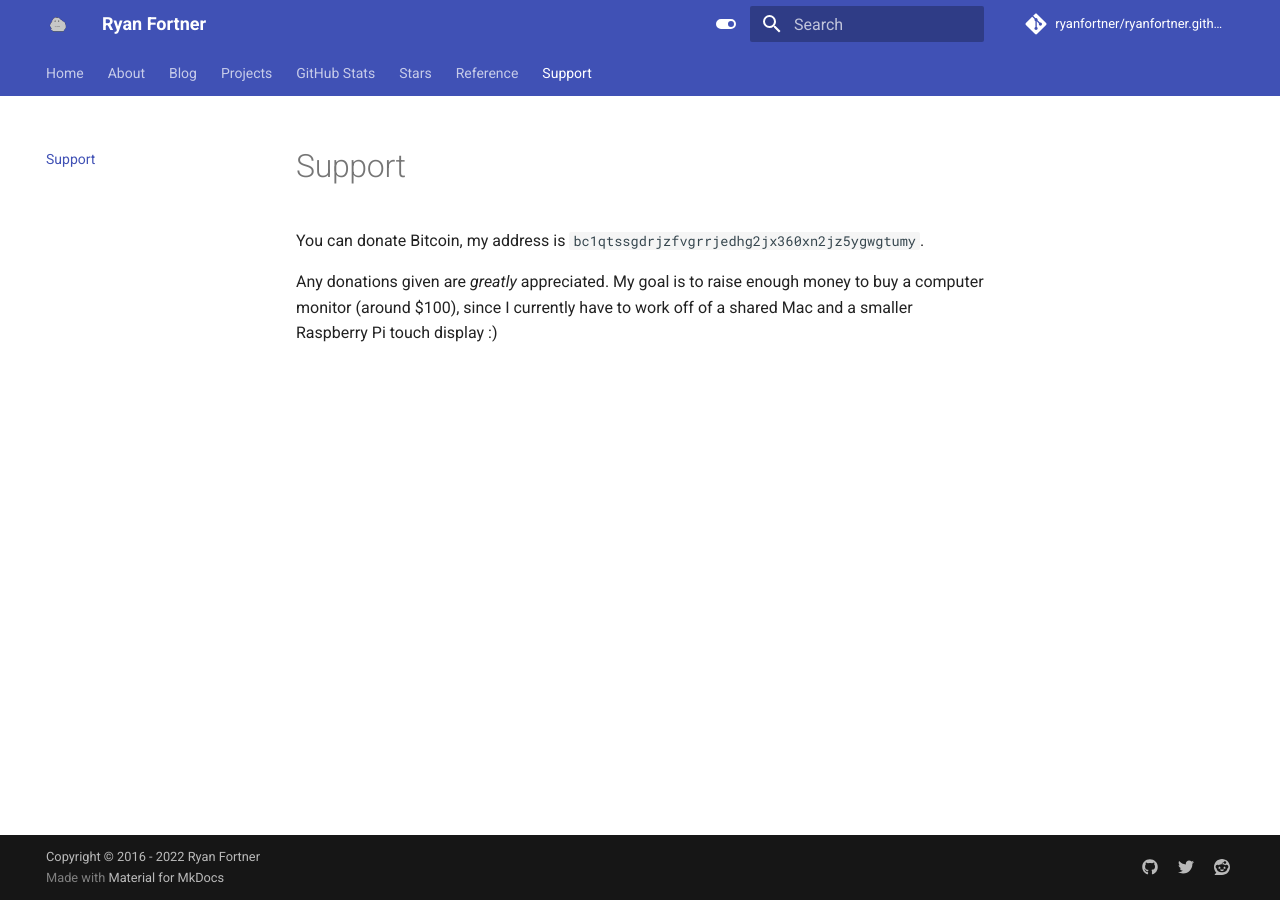
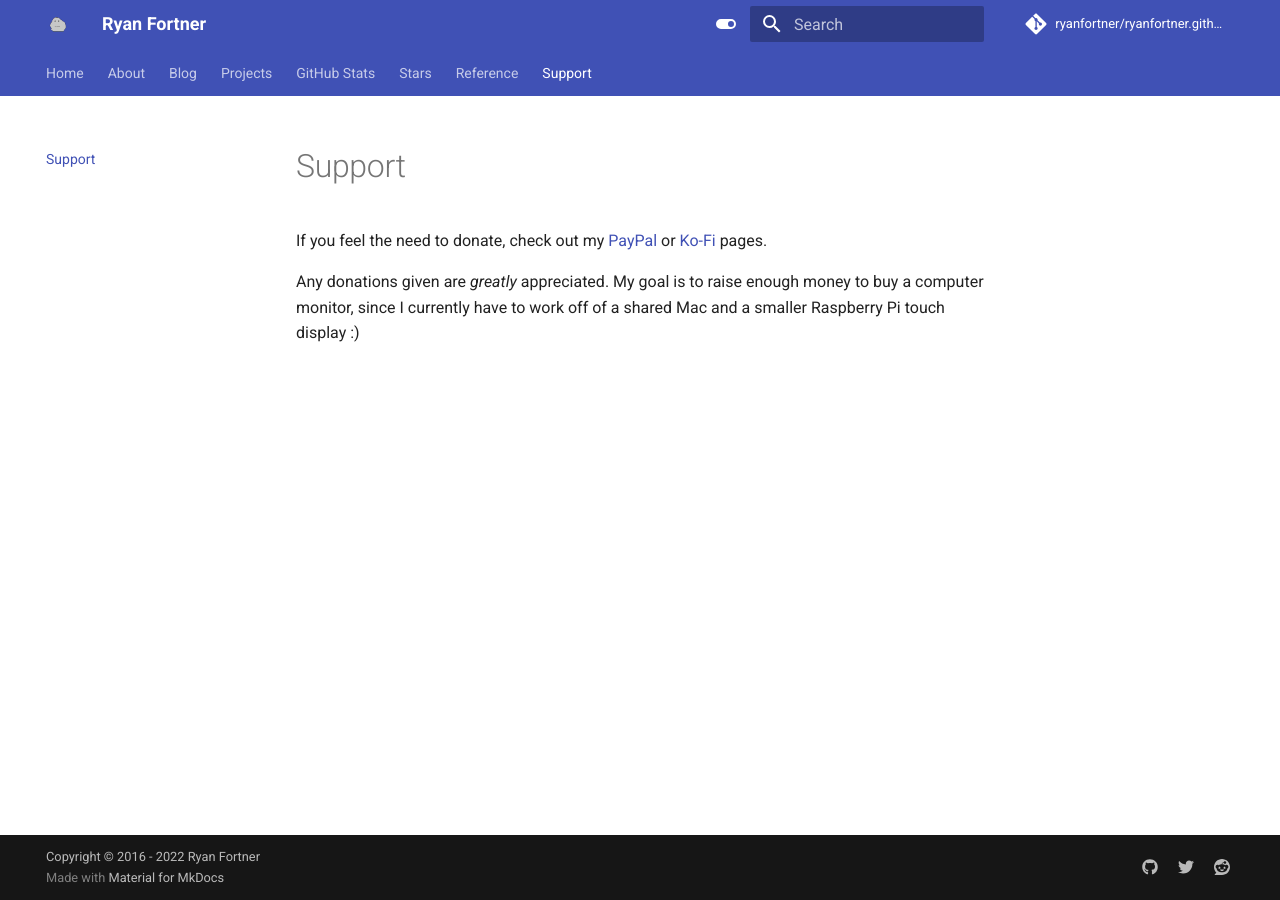
Before and after one commit to ryanfortner/ryanfortner.github.io, an MkDocs documentation site: the page built from docs/support.md, in a window 1280 px wide. Built offline with MkDocs 1.6.1 and Material for MkDocs 9.7.7, drawn with Linux system fonts in a browser that asks for light colours; comment, search, counter and statistics services are not loaded.

Commit message:
update support page

```diff
--- a/docs/support.md
+++ b/docs/support.md
@@ -4,6 +4,6 @@ template: overrides/main.html
 
 # Support
 
-You can donate Bitcoin, my address is `bc1qtssgdrjzfvgrrjedhg2jx360xn2jz5ygwgtumy`.
+If you feel the need to donate, check out my [PayPal](https://paypal.me/ryanfortner07) or [Ko-Fi](https://ko-fi.com/ryanfortner) pages.
 
-Any donations given are *greatly* appreciated. My goal is to raise enough money to buy a computer monitor (around $100), since I currently have to work off of a shared Mac and a smaller Raspberry Pi touch display :)
+Any donations given are *greatly* appreciated. My goal is to raise enough money to buy a computer monitor, since I currently have to work off of a shared Mac and a smaller Raspberry Pi touch display :)
```
